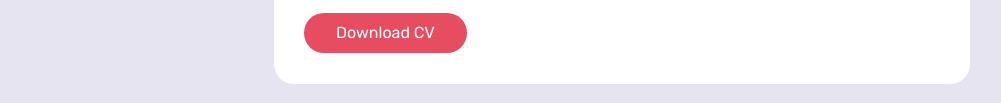
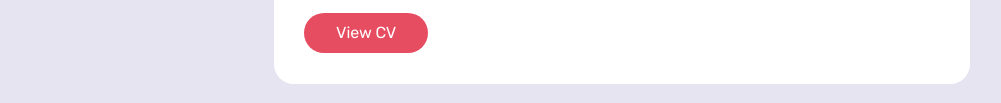
Before and after one commit to TheXzavier/Portfolio, a plain HTML site: page index.html in a window 1280 px wide. Shown: the part 1266-1369 px from the top of the page, without its empty margins (139-1140 px from the left). Drawn offline with nearby package versions, Linux system fonts and the light colour scheme.

Commit message:
Update index.html

```diff
--- a/index.html
+++ b/index.html
@@ -125,7 +125,7 @@
                                 Shivam Zanjurne</p>
 
                                 <div>
-                                    <a href="https://drive.google.com/file/d/1DbDrDa8o-octaC7nVe9ouzbF-kuC7EF4/view?usp=sharing" target="_blank" class = "btn btn-default">Download CV</a>
+                                    <a href="https://drive.google.com/file/d/1DbDrDa8o-octaC7nVe9ouzbF-kuC7EF4/view?usp=sharing" target="_blank" class = "btn btn-default">View CV</a>
                                 </div>
                             </div>
 
```
